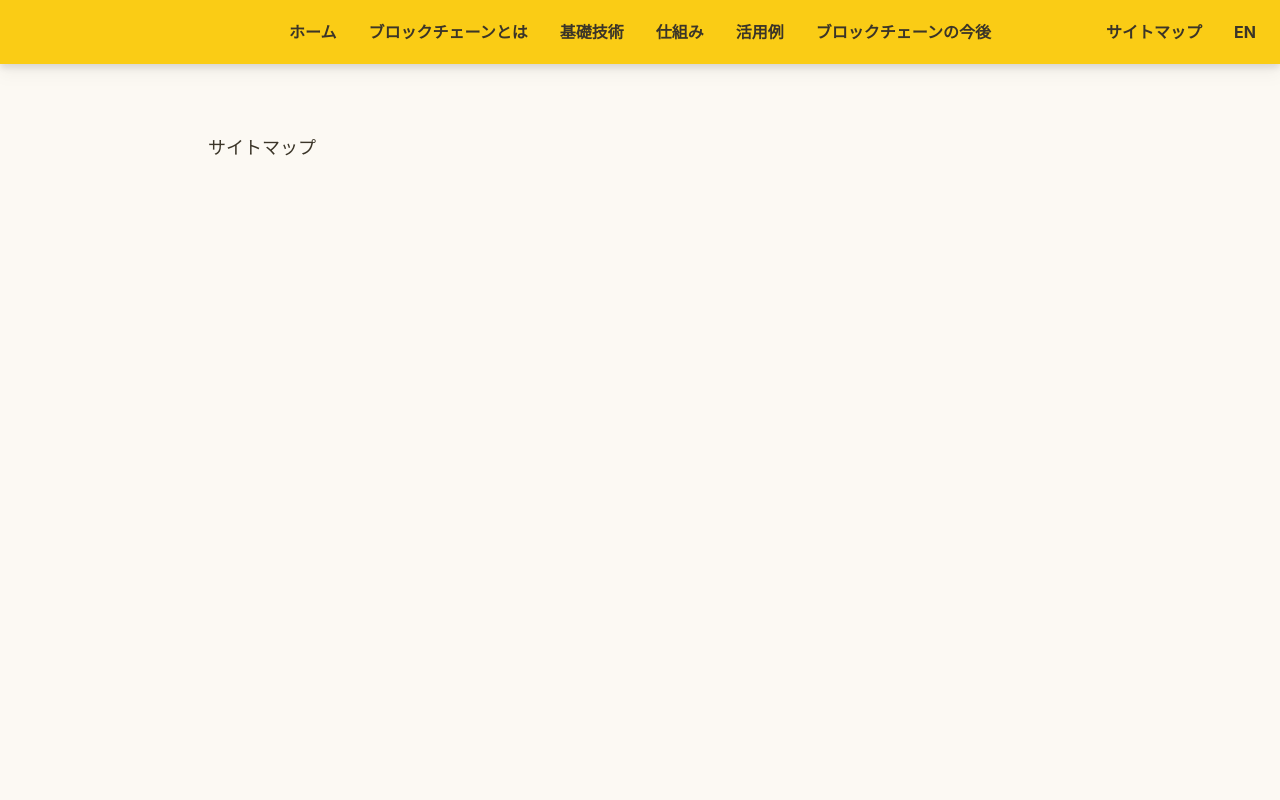
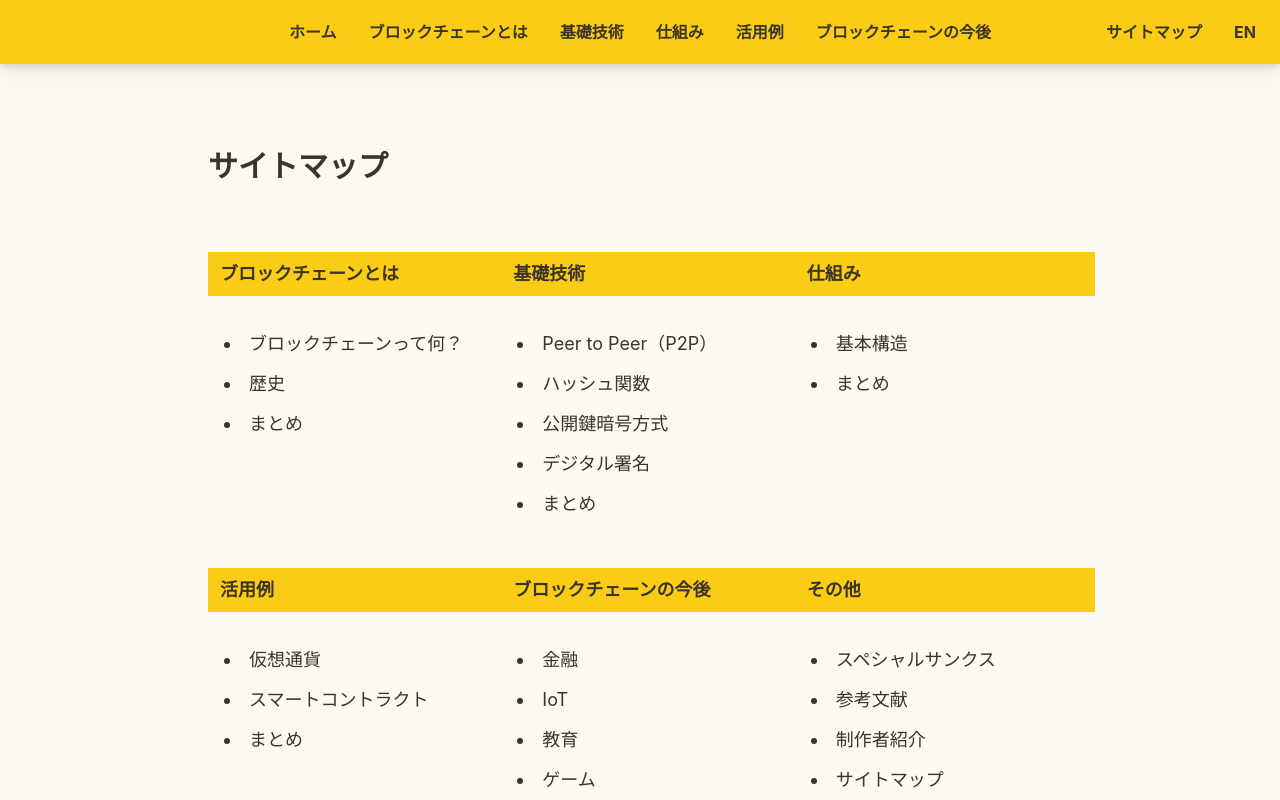
Before and after one commit to gatolife-creator/webcontest, a React (Create React App) app: page /sitemap.html in a window 1280 px wide. Built offline with nearby package versions, Linux system fonts and the light colour scheme; what prettier-plugin-tailwindcss would draw is missing.

Commit message:
サイトマップに追加修正。

```diff
--- a/src/pages/Sitemap.tsx
+++ b/src/pages/Sitemap.tsx
@@ -1,12 +1,83 @@
 import React from "react";
 import { Drawer } from "../components/Drawer";
 import { Main } from "../components/Main";
+import { Link } from "react-router-dom";
+import { SectionTitle } from "../components/SectionTitle";
 
 export const Sitemap = () => {
+  const Element = (props: { title: string; children?: JSX.Element }) => (
+    <div className="mx-auto w-4/5 sm:w-[400px] lg:w-[300px]">
+      <div className="my-7 bg-primary px-3 py-2 text-lg font-bold">
+        {props.title}
+      </div>
+      {props.children}
+    </div>
+  );
+
+  const List = (props: { link: string; children: string }) => (
+    <li className="list-inside list-disc indent-4">
+      <Link className="link-hover" to={props.link}>
+        {props.children}
+      </Link>
+    </li>
+  );
+
   return (
     <>
       <Drawer>
-        <Main>サイトマップ</Main>
+        <Main>
+          <SectionTitle>サイトマップ</SectionTitle>
+          <div className="mx-auto grid grid-cols-1 gap-4 lg:grid-cols-2 xl:grid-cols-3">
+            <Element title="ブロックチェーンとは">
+              <>
+                <List link="#">ブロックチェーンって何？</List>
+                <List link="#">歴史</List>
+                <List link="#">まとめ</List>
+              </>
+            </Element>
+            <Element title="基礎技術">
+              <>
+                <List link="#">Peer to Peer（P2P）</List>
+                <List link="#">ハッシュ関数</List>
+                <List link="#">公開鍵暗号方式</List>
+                <List link="#">デジタル署名</List>
+                <List link="#">まとめ</List>
+              </>
+            </Element>
+            <Element title="仕組み">
+              <>
+                <List link="#">基本構造</List>
+                <List link="#">まとめ</List>
+              </>
+            </Element>
+            <Element title="活用例">
+              <>
+                <List link="#">仮想通貨</List>
+                <List link="#">スマートコントラクト</List>
+                <List link="#">まとめ</List>
+              </>
+            </Element>
+            <Element title="ブロックチェーンの今後">
+              <>
+                <List link="#">金融</List>
+                <List link="#">IoT</List>
+                <List link="#">教育</List>
+                <List link="#">ゲーム</List>
+                <List link="#">環境保護</List>
+                <List link="#">まとめ</List>
+              </>
+            </Element>
+
+            <Element title="その他">
+              <>
+                <List link="#">スペシャルサンクス</List>
+                <List link="#">参考文献</List>
+                <List link="#">制作者紹介</List>
+                <List link="#">サイトマップ</List>
+              </>
+            </Element>
+          </div>
+        </Main>
       </Drawer>
     </>
   );
```
